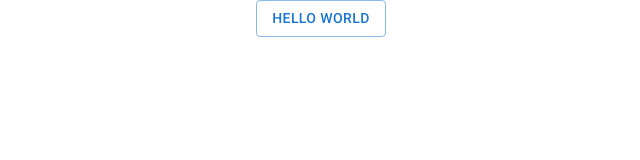
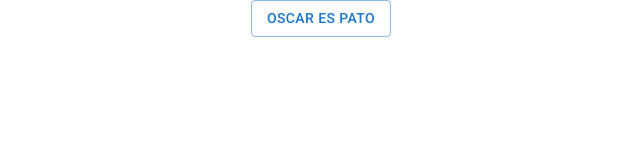
Before and after one commit to Ultralacra/app, a React (Create React App) app: page / in a window 1280 px wide. Shown: the top 160 px of the page, without its empty margins (319-959 px from the left). Built offline with nearby package versions, Linux system fonts and the light colour scheme.

Commit message:
ultimo update

```diff
--- a/src/App.js
+++ b/src/App.js
@@ -6,7 +6,7 @@ function App() {
   return (
     <div className="App">
 
-<Button variant='outlined' color='primary'>Hello world </Button>
+<Button variant='outlined' color='primary'>Oscar es pato</Button>
 
      </div>
   );
```
